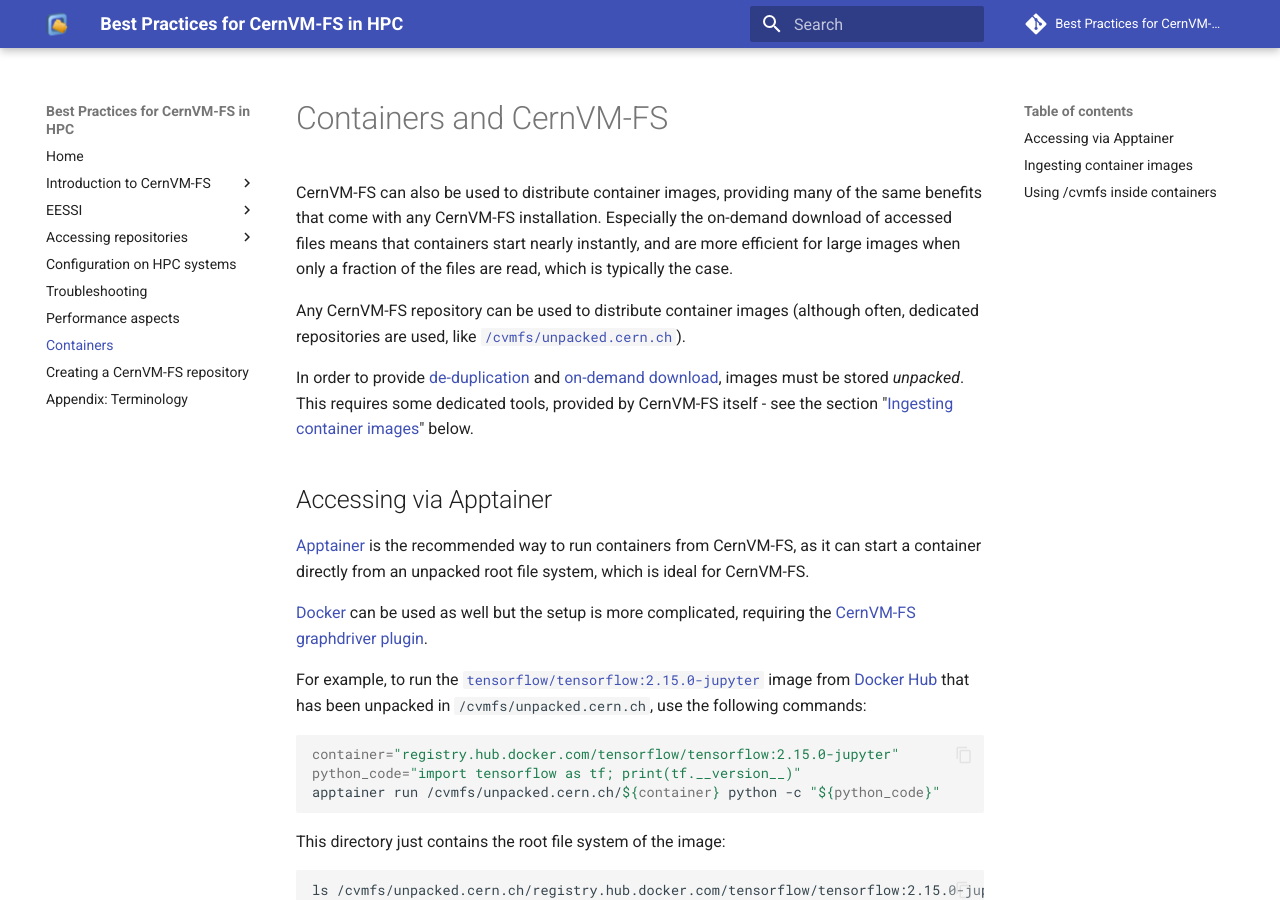
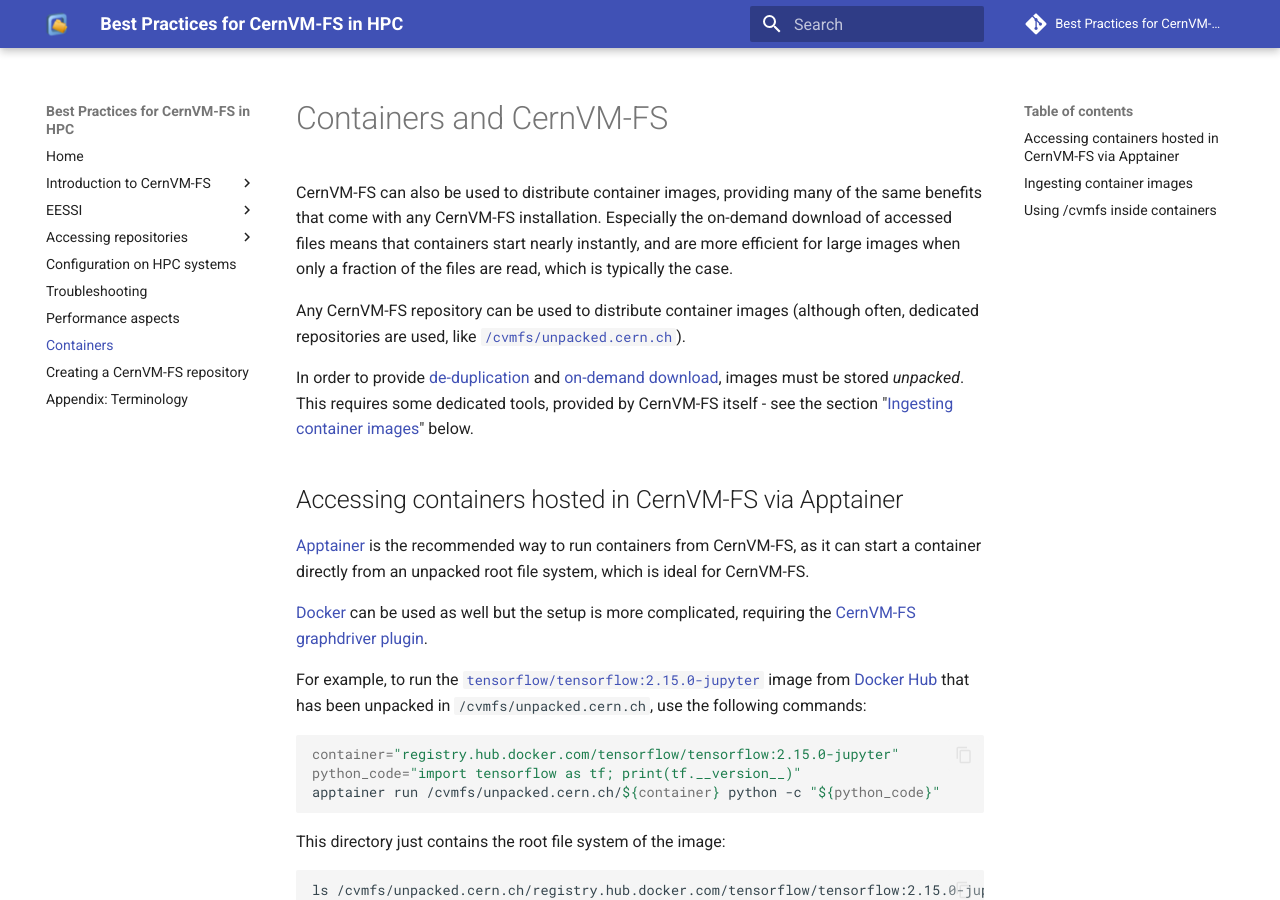
Before and after one commit to multixscale/cvmfs-tutorial-hpc-best-practices, an MkDocs documentation site: the page built from docs/containers.md, in a window 1280 px wide and 900 px high. Built offline with MkDocs 1.6.1 and Material for MkDocs 9.7.7, drawn with Linux system fonts in a browser that asks for light colours; comment, search, counter and statistics services are not loaded.

Commit message:
rename section title in Containers

```diff
--- a/docs/containers.md
+++ b/docs/containers.md
@@ -6,7 +6,7 @@
 
 In order to provide [de-duplication](cvmfs/what-is-cvmfs.md#features-deduplication) and [on-demand download](cvmfs/what-is-cvmfs.md#features-ondemand), images must be stored *unpacked*. This requires some dedicated tools, provided by CernVM-FS itself - see the section "[Ingesting container images](#ingesting)" below.
 
-## Accessing via Apptainer
+## Accessing containers hosted in CernVM-FS via Apptainer
 
 [Apptainer](https://apptainer.org) is the recommended way to run containers from CernVM-FS, as it can start a container directly from an unpacked root file system, which is ideal for CernVM-FS.
 
```
